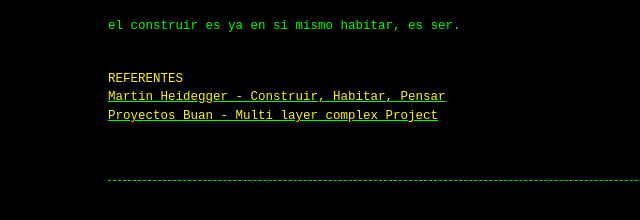
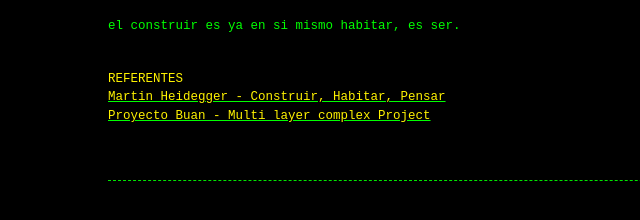
Before and after one commit to Guerrillaradio/baun, a Jekyll site: the page built from index.md, in a window 1280 px wide. Shown: the part 302-522 px from the top of the page, without its empty margins (232-872 px from the left). Built offline with Jekyll 4.4.1, drawn with Linux system fonts in a browser that asks for light colours; our own code applies the rules of GitHub Pages for plain Markdown files.

Commit message:
Actualizar index.md

```diff
--- a/index.md
+++ b/index.md
@@ -11,4 +11,4 @@
 
 <div><font color="#fff300">REFERENTES</font></div><div></div><div><font color="#fff300"> </font><font color="#fff300"> </font></div>
 <a href="https://wiki.ead.pucv.cl/images/archive/7/70/20111011141115%21Construir_habitar_pensar_heidegger.pdf"><div><font color="#fff300">Martin Heidegger - Construir, Habitar, Pensar</font></div><div></div><div><font color="#fff300"> </font><font color="#fff300"> </font></div>
-<a href="https://github.com/Guerrillaradio/buanproject"><div><font color="#fff300">Proyectos Buan - Multi layer complex Project</font></div><div></div><div><font color="#fff300"> </font><font color="#fff300"> </font></div></a>
+<a href="https://github.com/Guerrillaradio/buanproject"><div><font color="#fff300">Proyecto Buan - Multi layer complex Project</font></div><div></div><div><font color="#fff300"> </font><font color="#fff300"> </font></div></a>
```
